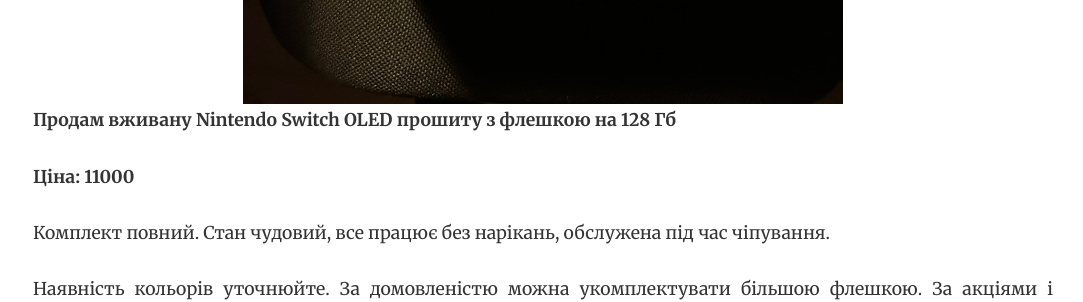
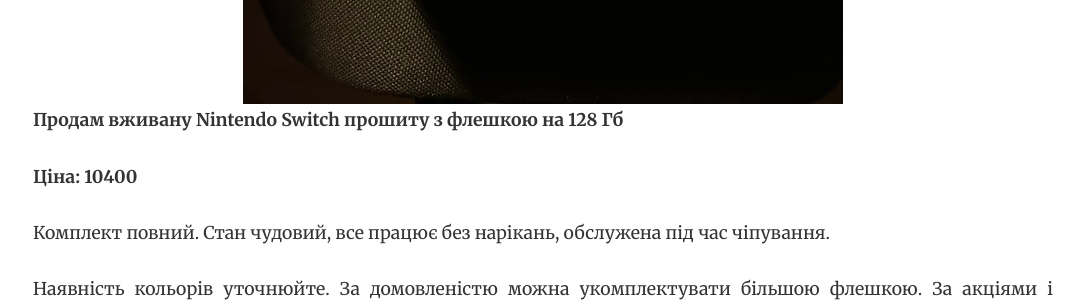
Before and after one commit to NSshop-ua/NSshop-ua.github.io, a Jekyll site: the page built from _posts/2024-02-26-switch-v2-used.markdown, in a window 1280 px wide and 900 px high, scrolled down 941 px. Shown: the part 151-453 px from the top of the window, without its empty margins (97-1180 px from the left). Built offline with Jekyll 4.4.1, drawn with Linux system fonts in a browser that asks for light colours; nearby versions of some CDN libraries; comment, search, counter and statistics services are not loaded.

Commit message:
Update Nintendo Switch sale details

```diff
--- a/_posts/2024-02-26-switch-v2-used.markdown
+++ b/_posts/2024-02-26-switch-v2-used.markdown
@@ -6,9 +6,9 @@ categories: ['Консолі']
 image: assets/images/v2_used_128/v2_main.jpg
 tags: [Чіповка, Чіпування, Прошивка, Nintendo, Switch, Nintendo-Switch, Switch-Lite]
 ---
-**Продам вживану Nintendo Switch OLED прошиту з флешкою на 128 Гб**
+**Продам вживану Nintendo Switch прошиту з флешкою на 128 Гб**
 
-**Ціна: 11000**
+**Ціна: 10400**
 
 Комплект повний. Стан чудовий, все працює без нарікань, обслужена під час чіпування.
 
```
